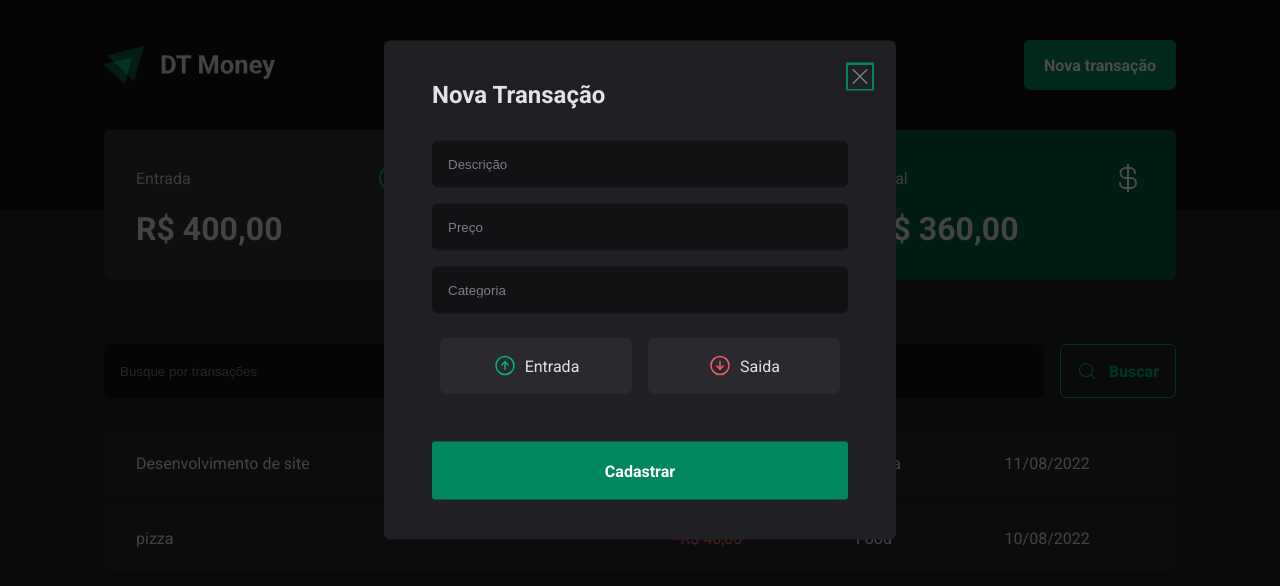
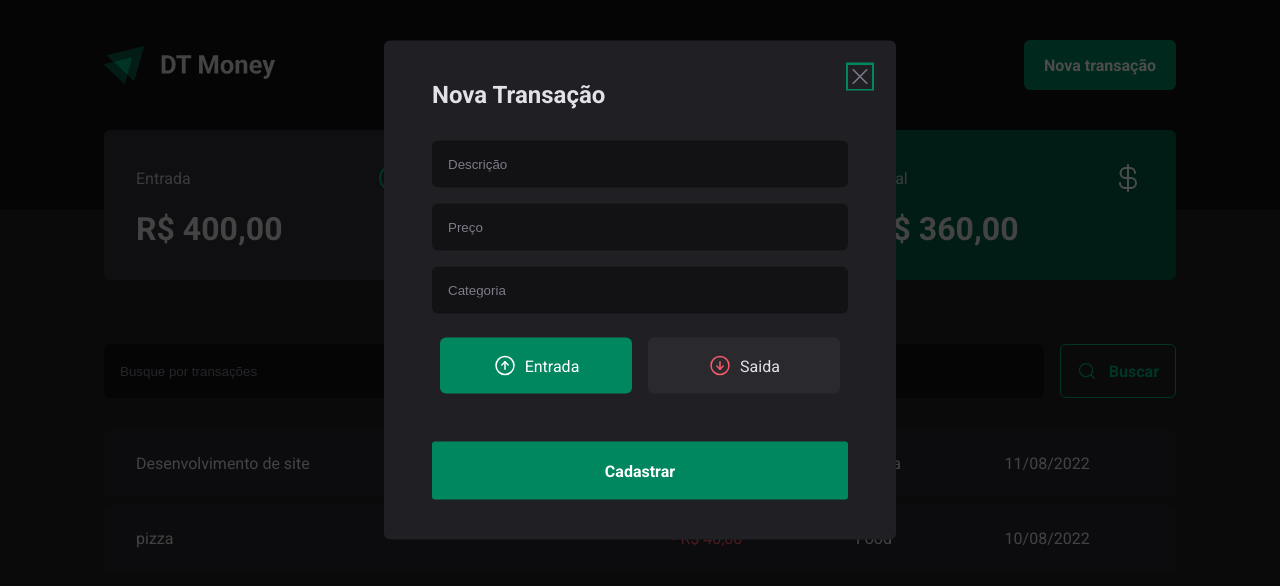
Before and after one commit to moraes3000/rocketseat-03-dt-money, a React (Vite) app: page / in a window 1280 px wide. Both pictures are taken after a click on the button "Nova transação". Shown: the top 586 px of the page. Built offline with nearby package versions, Linux system fonts and the light colour scheme; data requests are answered from the project's data file.

Commit message:
Controlled components

```diff
--- a/src/components/NewTransactionModal/index.tsx
+++ b/src/components/NewTransactionModal/index.tsx
@@ -1,7 +1,7 @@
 import { zodResolver } from '@hookform/resolvers/zod';
 import * as Dialog from '@radix-ui/react-dialog';
 import { ArrowCircleDown, ArrowCircleUp, X } from 'phosphor-react';
-import { useForm } from 'react-hook-form';
+import { Controller, useForm } from 'react-hook-form';
 import * as z from 'zod'
 
 import { CloseButton, Content, Overlay, TransactionType, TransactionTypeButton } from './styles';
@@ -10,14 +10,17 @@
   description: z.string(),
   price: z.number(),
   category: z.string(),
-  // type: z.enum(['income', 'outcome']),
+  type: z.enum(['income', 'outcome']),
 })
 
 type NewTransactionFormInputs = z.infer<typeof newTransactionFormSchema>
 
 export function NewTransactionModal() {
-  const { register, handleSubmit, formState: { isSubmitting } } = useForm<NewTransactionFormInputs>({
-    resolver: zodResolver(newTransactionFormSchema)
+  const { control, register, handleSubmit, formState: { isSubmitting } } = useForm<NewTransactionFormInputs>({
+    resolver: zodResolver(newTransactionFormSchema),
+    defaultValues: {
+      type: 'income'
+    }
   })
 
   async function handleCreateNewTransaction(data: NewTransactionFormInputs) {
@@ -56,7 +59,14 @@
             {...register('category')}
           />
 
-          <TransactionType>
+
+          <Controller
+            control={control}
+            name='type'
+            render={({ field }) => {
+
+              return (
+                <TransactionType onValueChange={field.onChange} value={field.value}>
                   <TransactionTypeButton value='income' variant='income'>
                     <ArrowCircleUp size={24} />
                     Entrada
@@ -66,6 +76,9 @@
                     Saida
                   </TransactionTypeButton>
                 </TransactionType>
+              )
+            }}
+          />
 
           <button type="submit" disabled={isSubmitting}>Cadastrar</button>
         </form>
```
Lines whose indentation alone changed are shown as unchanged.
